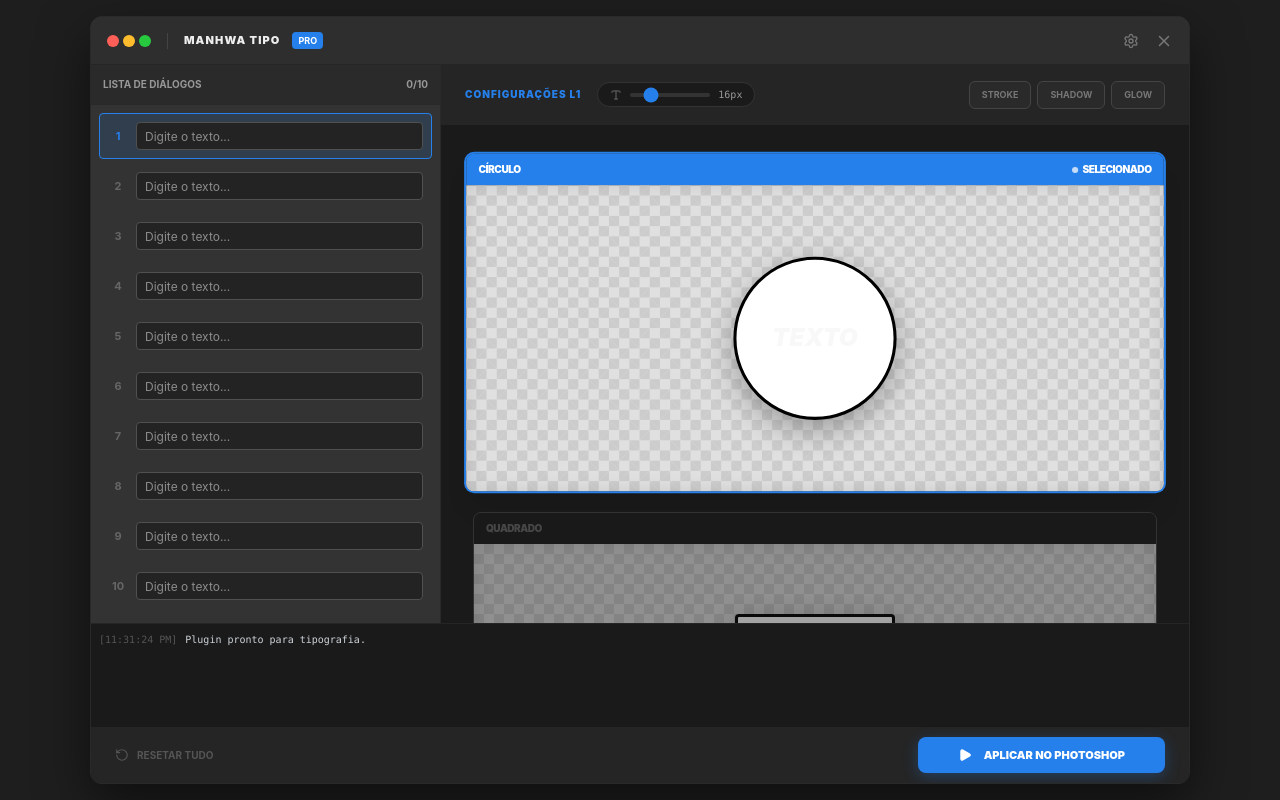
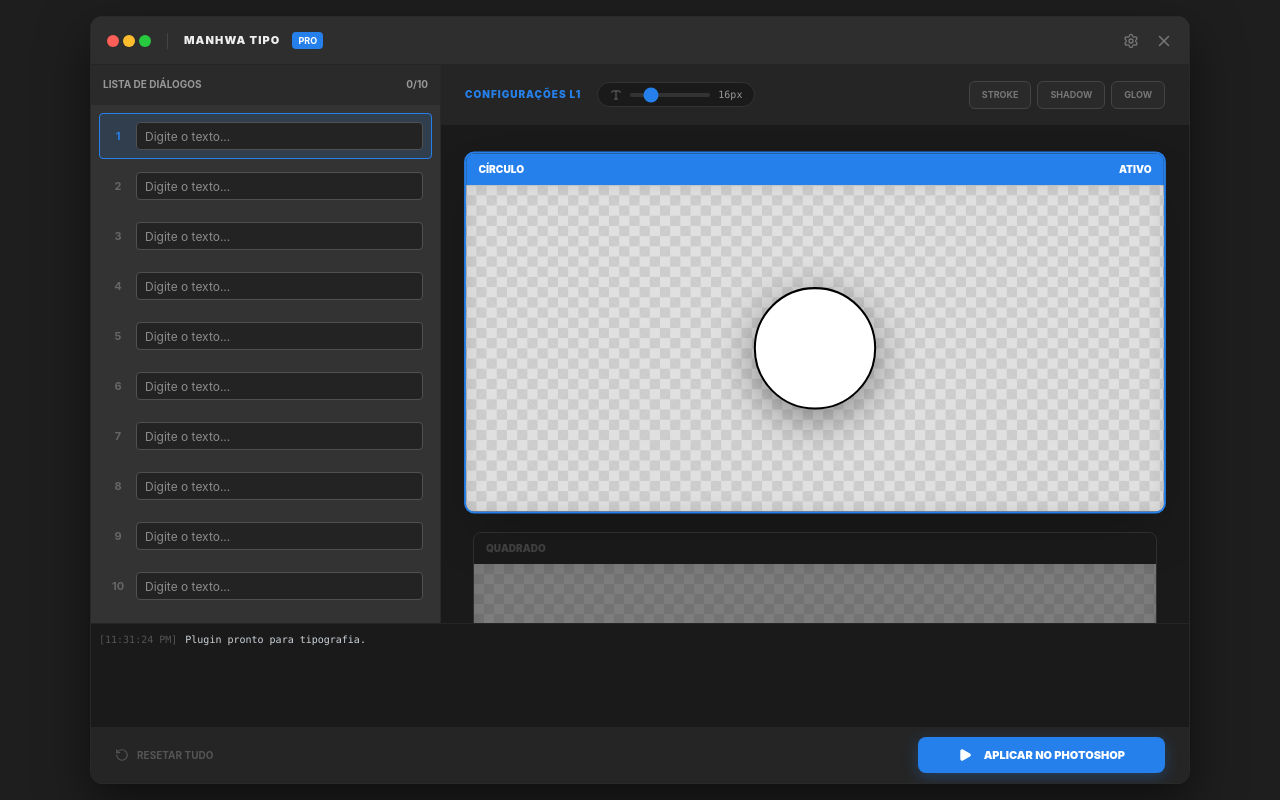
Before and after one commit to Kirus225/app, a React (Vite) app: page / in a window 1280 px wide. Built offline with nearby package versions, Linux system fonts and the light colour scheme.

Commit message:
[dyad] Corrigindo transbordo de texto e garantindo ajuste à forma do balão - wrote 1 file(s)

```diff
--- a/src/components/BalloonPreviewCard.tsx
+++ b/src/components/BalloonPreviewCard.tsx
@@ -27,86 +27,77 @@ const measureText = (text: string, font: string): number => {
     context.font = font;
     return context.measureText(text).width;
   }
-  return text.length * 8;
+  return text.length * (parseInt(font) * 0.6);
 };
 
 /**
- * Calcula a largura máxima disponível em uma coordenada Y dentro de um círculo/elipse.
+ * Calcula a largura disponível em um ponto Y de um círculo de raio R.
  */
-function getAvailableWidthAtY(y: number, R: number, style: string, padX: number): number {
-  if (style === 'square') return (R * 2) - (padX * 2);
-
-  // Para círculo/arredondado, usamos a fórmula da corda: w = 2 * sqrt(R^2 - y^2)
-  // y varia de -R a R
+function getWidthAtY(y: number, R: number, pad: number): number {
   const absY = Math.abs(y);
   if (absY >= R) return 0;
-
-  const width = 2 * Math.sqrt(R * R - absY * absY);
-  return Math.max(0, width - (padX * 2));
+  // Teorema de Pitágoras: x^2 + y^2 = R^2 => x = sqrt(R^2 - y^2)
+  const halfWidth = Math.sqrt(R * R - absY * absY);
+  return Math.max(0, (halfWidth * 2) - pad);
 }
 
 function calculateManhwaLayout(text: string, style: string, fontSize: number) {
+  if (!text.trim()) return { lines: [], radius: 60 };
+
   const words = text.trim().split(/\s+/);
-  if (!text.trim()) return { lines: [], radius: 80 };
+  const lineHeight = fontSize * 1.1;
+  const font = `800 ${fontSize}px "Comic Sans MS", sans-serif`;
 
-  const lineHeight = fontSize * 1.2;
-  const font = `700 ${fontSize}px "Comic Sans MS", sans-serif`;
+  // Começamos com um raio mínimo decente
+  let R = 65;
+  let bestLayout: string[] = [];
+  let success = false;
 
-  // Estimativa inicial do raio baseada na área do texto
-  const charWidth = fontSize * 0.6;
-  const totalArea = text.length * charWidth * lineHeight;
-  const efficiency = style === 'circle' ? 0.5 : 0.8;
-  let R = Math.max(60, Math.sqrt(totalArea / (Math.PI * efficiency)));
-
-  let bestLayout: string[] = [];
-  let attempts = 0;
-
-  while (attempts < 10) {
-    const padX = style === 'circle' ? R * 0.15 : 15;
-    const padY = style === 'circle' ? R * 0.2 : 15;
-
-    // Tentamos encaixar as linhas centralizadas verticalmente
+  // Loop para encontrar o raio ideal onde o texto caiba
+  while (!success && R < 300) {
+    const isCircle = style === 'circle' || style === 'rounded';
+    const padding = isCircle ? R * 0.25 : 20;
     let lines: string[] = [];
     let currentWordIdx = 0;
 
-    // Estimamos quantas linhas cabem
-    const maxLines = Math.floor(((R * 2) - (padY * 2)) / lineHeight);
+    // Estimamos o número de linhas que cabem no diâmetro
+    const maxLines = Math.floor(((R * 2) - padding) / lineHeight);
     const startY = -(maxLines * lineHeight) / 2;
 
     for (let i = 0; i < maxLines; i++) {
       if (currentWordIdx >= words.length) break;
 
       const lineY = startY + (i * lineHeight) + (lineHeight / 2);
-      const maxWidth = getAvailableWidthAtY(lineY, R, style, padX);
+      const maxWidth = isCircle ? getWidthAtY(lineY, R, padding) : (R * 2) - padding;
 
-      if (maxWidth < fontSize * 2) {
-        // Se a linha for muito estreita (topo/base do círculo), pulamos ou tentamos outra
-        continue;
-      }
+      if (maxWidth < fontSize * 1.5) continue; // Linha muito estreita no topo/base
 
-      let line = words[currentWordIdx];
-      let nextIdx = currentWordIdx + 1;
+      let line = "";
+      while (currentWordIdx < words.length) {
+        const word = words[currentWordIdx];
+        const testLine = line ? line + " " + word : word;
 
-      while (nextIdx < words.length) {
-        const testLine = line + " " + words[nextIdx];
         if (measureText(testLine, font) <= maxWidth) {
           line = testLine;
-          nextIdx++;
+          currentWordIdx++;
         } else {
+          // Se a palavra sozinha for maior que a largura máxima da linha,
+          // precisamos aumentar o raio do balão
+          if (!line && measureText(word, font) > maxWidth) {
+            lines = []; // Reset e aumenta R
+            currentWordIdx = words.length + 1;
+          }
           break;
         }
       }
-
-      lines.push(line);
-      currentWordIdx = nextIdx;
+      if (line) lines.push(line);
     }
 
-    if (currentWordIdx >= words.length) {
+    if (currentWordIdx === words.length) {
       bestLayout = lines;
-      break;
+      success = true;
     } else {
-      R += 10; // Aumenta o balão se não couber
-      attempts++;
+      R += 5; // Aumenta o balão gradualmente
     }
   }
 
@@ -118,59 +109,56 @@ const BalloonPreviewCard = ({ style, text, fontSize, effects, isSelected, onSele
   const { lines, radius } = layout;
 
   const diameter = radius * 2;
-  const borderRadius = style === 'circle' ? '50%' : (style === 'rounded' ? '40px' : '4px');
+  const borderRadius = style === 'circle' ? '50%' : (style === 'rounded' ? '35%' : '4px');
 
-  const textStroke = effects.stroke ? '1.5px black' : '0px transparent';
+  const textStroke = effects.stroke ? `${fontSize * 0.1}px black` : '0px transparent';
   let textShadows = [];
   if (effects.shadow) textShadows.push('3px 3px 0px rgba(0,0,0,0.2)');
-  if (effects.glow) textShadows.push('0 0 8px rgba(38, 128, 235, 0.6)');
+  if (effects.glow) textShadows.push(`0 0 ${fontSize * 0.5}px rgba(38, 128, 235, 0.8)`);
   const textShadowValue = textShadows.length > 0 ? textShadows.join(', ') : 'none';
 
   return (
     <div
       onClick={onSelect}
-      className={`mb-6 rounded-lg overflow-hidden cursor-pointer transition-all duration-300 ${isSelected ? 'ring-2 ring-[#2680EB] scale-[1.02] shadow-xl' : 'opacity-60 hover:opacity-100 border border-[#444]'} bg-[#2a2a2a]`}
+      className={`mb-6 rounded-lg overflow-hidden cursor-pointer transition-all duration-300 ${isSelected ? 'ring-2 ring-[#2680EB] scale-[1.02] shadow-2xl' : 'opacity-50 hover:opacity-100 border border-[#444]'} bg-[#2a2a2a]`}
     >
-      <div className={`px-3 py-2 flex justify-between items-center text-[10px] font-black tracking-tighter uppercase ${isSelected ? 'bg-[#2680EB] text-white' : 'bg-[#1a1a1a] text-[#666]'}`}>
+      <div className={`px-3 py-2 flex justify-between items-center text-[10px] font-black uppercase ${isSelected ? 'bg-[#2680EB] text-white' : 'bg-[#1a1a1a] text-[#666]'}`}>
         <span>{style === 'rounded' ? 'Arredondado' : (style === 'square' ? 'Quadrado' : 'Círculo')}</span>
-        {isSelected && <span className="flex items-center gap-1"><div className="w-1.5 h-1.5 rounded-full bg-white animate-pulse" /> SELECIONADO</span>}
+        {isSelected && <span className="flex items-center gap-1">ATIVO</span>}
       </div>
 
-      <div className="checkerboard p-10 flex justify-center items-center min-h-[300px]">
+      <div className="checkerboard p-12 flex justify-center items-center min-h-[320px]">
         <div
-          className="transition-all duration-500 ease-out"
+          className="transition-all duration-300 ease-out flex items-center justify-center overflow-hidden"
           style={{
             width: `${diameter}px`,
             height: `${diameter}px`,
             background: 'white',
-            border: '3px solid black',
+            border: `${Math.max(2, fontSize * 0.15)}px solid black`,
             borderRadius: borderRadius,
-            display: 'flex',
-            flexDirection: 'column',
-            alignItems: 'center',
-            justifyContent: 'center',
-            boxShadow: '0 10px 30px rgba(0,0,0,0.3)',
+            boxShadow: '0 10px 40px rgba(0,0,0,0.4)',
             position: 'relative',
           }}
         >
-          <div className="flex flex-col items-center justify-center w-full px-2">
+          <div className="flex flex-col items-center justify-center w-full text-center px-1">
             {lines.map((line, idx) => (
               <div key={idx} style={{
                 color: 'black',
                 fontSize: `${fontSize}px`,
-                fontWeight: 800,
-                lineHeight: '1.1',
+                fontWeight: 900,
+                lineHeight: '0.95',
                 fontFamily: '"Comic Sans MS", "Chalkboard SE", cursive, sans-serif',
-                textAlign: 'center',
                 whiteSpace: 'nowrap',
                 WebkitTextStroke: textStroke,
                 textShadow: textShadowValue,
-                transform: 'scaleY(1.05)', // Leve compressão vertical comum em manhwas
+                transform: 'scaleY(1.1)', // Estilo Manhwa clássico
               }}>
                 {line}
               </div>
             ))}
-            {lines.length === 0 && <span className="text-[#ddd] font-black text-2xl opacity-20 italic">TEXTO</span>}
+            {lines.length === 0 && text && (
+              <span className="text-red-500 text-[10px] font-bold">TEXTO MUITO LONGO</span>
+            )}
           </div>
         </div>
       </div>
```
